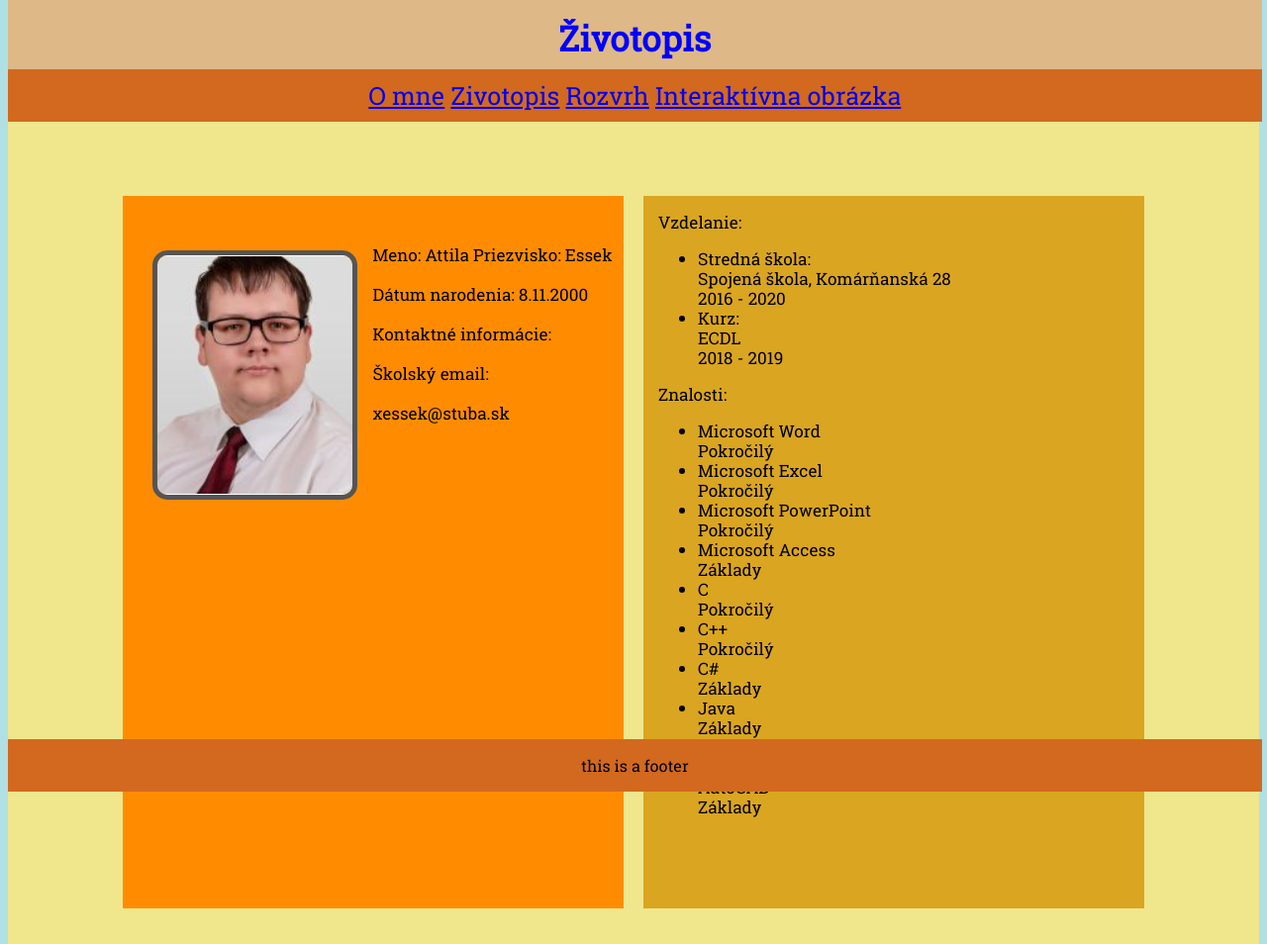
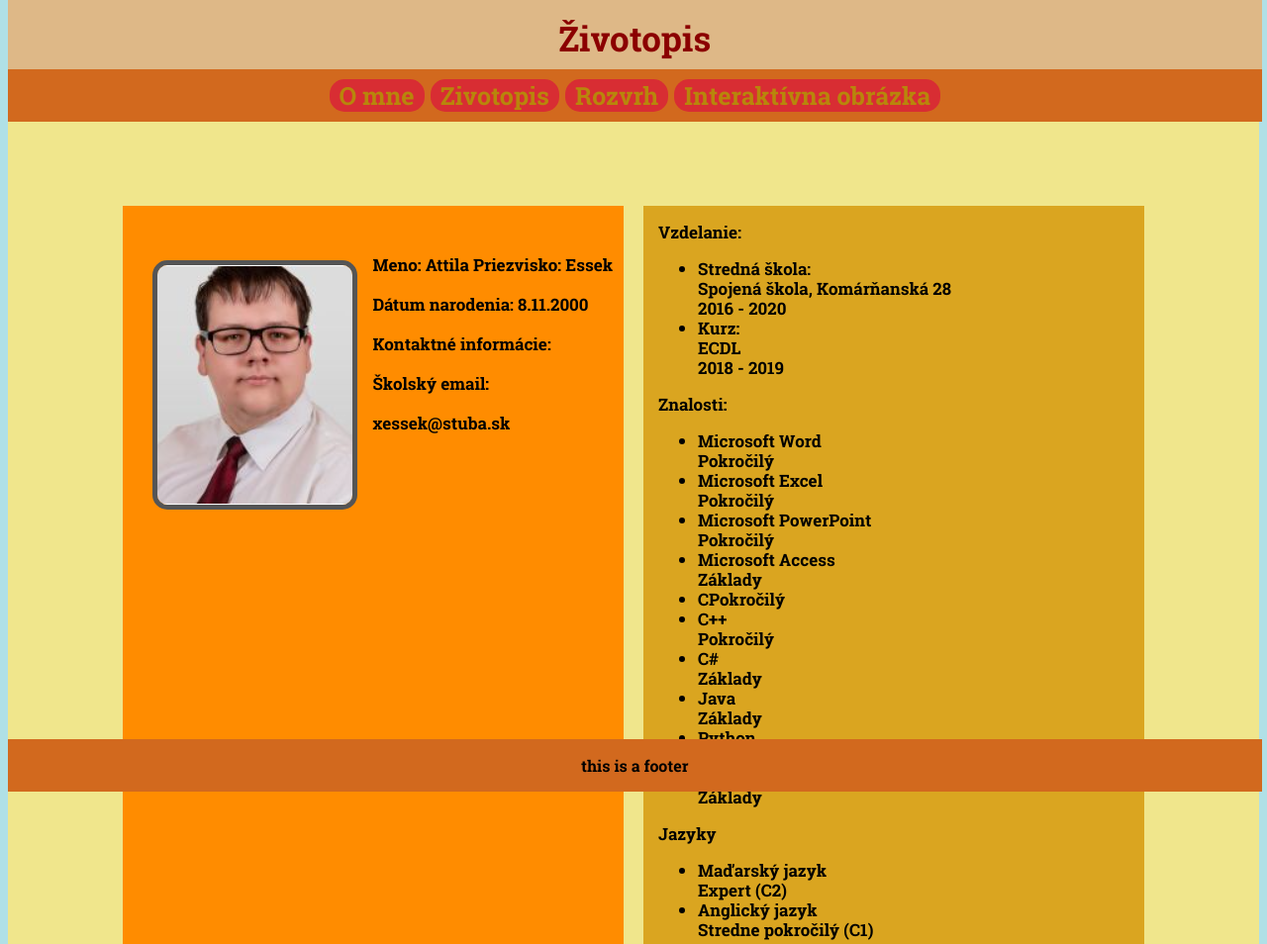
Before and after one commit to AttilaEssek/B-OOP-2022-ZAD_1, a plain HTML site: page zad1/zivotopis.html in a window 1280 px wide. Shown: the top 954 px of the page at 99% size. Drawn offline with Linux system fonts and the light colour scheme.

Commit message:
nearly ok

```diff
--- a/zad1/styles.css
+++ b/zad1/styles.css
@@ -10,11 +10,21 @@ body {
 
   @font-face {
     font-family: "roboto-slab";
+    src: url("RobotoSlab-Bold.ttf");
+  }
+
+  @font-face {
+    font-family: "roboto-slab-thin";
+    src: url("RobotoSlab-Thin.ttf");
+  }
+
+  @font-face {
+    font-family: "roboto-slab-normal";
     src: url("RobotoSlab-Regular.ttf");
   }
 
   .toph1{
-    color: blue;
+    color:darkred;
     background-color: burlywood;
     font-family: "roboto-slab";
     flex-grow: 1;
@@ -141,7 +151,7 @@ tr:nth-child(odd){
   flex-wrap: wrap;
   min-width: 500px;
   width: 100%;
-  height: 900px;
+  height: 1000px;
   align-items:center;
   justify-content: center;
 }
@@ -224,3 +234,36 @@ tr:nth-child(odd){
 .tooltip:hover .tooltiptext {
   visibility: visible;
 }
+
+a:link {
+  color:darkgoldenrod;
+  background-color:rgba(220, 20, 60, 0.7);
+  border-radius: 15px;
+  padding-left: 10px;
+  padding-right: 10px;
+  text-decoration: none;
+}
+a:visited {
+  color:goldenrod;
+  background-color: rgba(220, 20, 60, 0.5);
+  border-radius: 15px;
+  padding-left: 10px;
+  padding-right: 10px;
+  text-decoration: none;
+}
+a:hover {
+  color:maroon;
+  background-color:rgba(220, 20, 60, 0.8);
+  border-radius: 15px;
+  padding-left: 10px;
+  padding-right: 10px;
+  text-decoration: underline;
+}
+a:active {
+  color: yellow;
+  background-color:rgba(220, 20, 60, 0.7);
+  border-radius: 15px;
+  padding-left: 10px;
+  padding-right: 10px;
+  text-decoration: underline;
+}
--- a/zad1/zivotopis.html
+++ b/zad1/zivotopis.html
@@ -52,46 +52,23 @@
                     <p class="cv-right">
                         Znalosti:
                         <ul class="cv-right">
-                            <li>
-                                Microsoft Word<br>
-                                Pokročilý
-                            </li>
-                            <li>
-                                Microsoft Excel<br>
-                                Pokročilý
-                            </li>
-                            <li>
-                                Microsoft PowerPoint<br>
-                                Pokročilý
-                            </li>
-                            <li>
-                                Microsoft Access<br>
-                                Základy
-                            </li>
-                            <li>
-                                C<br>
-                                Pokročilý
-                            </li>
-                            <li>
-                                C++<br>
-                                Pokročilý
-                            </li>
-                            <li>
-                                C#<br>
-                                Základy
-                            </li>
-                            <li>
-                                Java<br>
-                                Základy
-                            </li>
-                            <li>
-                                Python<br>
-                                Základy
-                            </li>
-                            <li>
-                                AutoCAD<br>
-                                Základy
-                            </li>
+                            <li>Microsoft Word<br>Pokročilý</li>
+                            <li>Microsoft Excel<br>Pokročilý</li>
+                            <li>Microsoft PowerPoint<br>Pokročilý</li>
+                            <li>Microsoft Access<br>Základy</li>
+                            <li>C<b>Pokročilý</li>
+                            <li>C++<br>Pokročilý</li>
+                            <li>C#<br>Základy</li>
+                            <li>Java<br>Základy</li>
+                            <li>Python<br>Základy</li>
+                            <li>AutoCAD<br>Základy</li>
+                        </ul>
+                    </p>
+                    <p class="cv-right">
+                        Jazyky
+                        <ul class="cv-right">
+                            <li>Maďarský jazyk<br>Expert (C2)</li>
+                            <li>Anglický jazyk<br>Stredne pokročilý (C1)</li>
                         </ul>
                     </p>
                 </div>
```
Also changed, not shown: zad1/index.html (+19 -16 lines), zad1/RobotoSlab-Bold.ttf (added), zad1/RobotoSlab-Thin.ttf (added).
